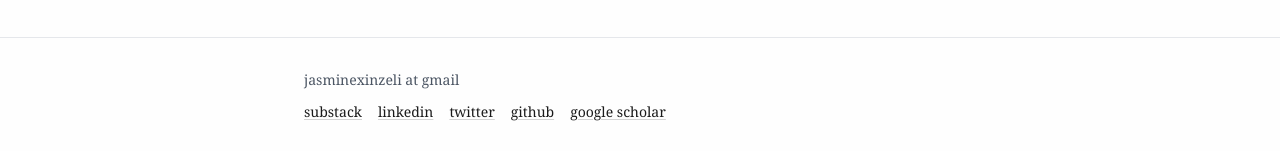
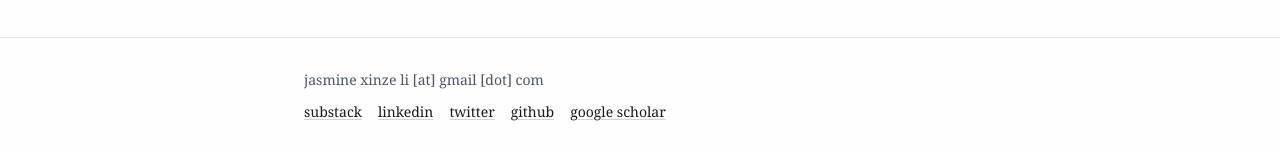
Before and after one commit to jasmineee-li/personal-site, a Next.js app: page / in a window 1280 px wide. Shown: the part 1162-1313 px from the top of the page. Built offline with nearby package versions, Linux system fonts and the light colour scheme; no server answers.

Commit message:
Update footer email format to match homepage

```diff
--- a/src/app/components/Footer.tsx
+++ b/src/app/components/Footer.tsx
@@ -5,7 +5,7 @@ const Footer = () => {
     <footer className="border-t border-gray-200 mt-16 py-8" style={{ background: 'var(--background)' }}>
       <div className="max-w-[720px] mx-auto px-6">
         <div className="text-sm text-gray-600 mb-3">
-          jasminexinzeli at gmail
+          jasmine xinze li [at] gmail [dot] com
         </div>
         <div className="flex flex-wrap gap-4 text-sm">
           <a href="https://jasminexli.substack.com" className="hyperlink">
```
